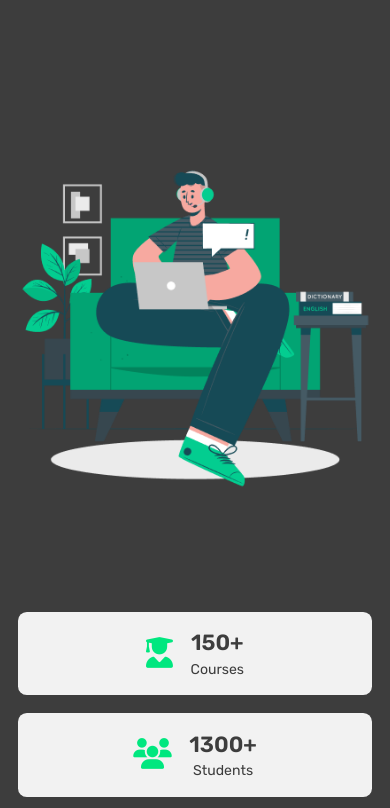
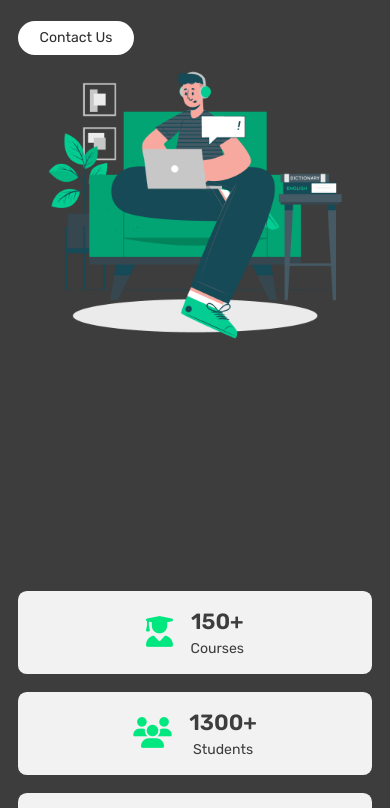
Before and after one commit to haya-ehab/Learnly, a plain HTML site: page index.html in a window 390 px wide. Shown: the part 315-1123 px from the top of the page. Drawn offline with Linux system fonts and the light colour scheme.

Commit message:
Update style.css
another home change

```diff
--- a/style.css
+++ b/style.css
@@ -155,25 +155,24 @@ img {
 
 /* Home Section */
 .home {
+   display: flex;
     align-items: center;
-    justify-content: space-between;
-    flex-wrap: wrap;
-    gap: 2rem;
+    justify-content: center;
     padding: 5rem 2rem;
+    background: var(--dark-bg);
     min-height: 100vh;
-    background: var(--dark-bg);
-    margin-top: 6rem;
-    display: flex;
-    min-height: 70vh;
+    margin-top: 0;
 
 }
 
 .home .row {
-    display: flex;
+   isplay: flex;
     align-items: center;
     flex-wrap: wrap;
     gap: 2rem;
     justify-content: space-between;
+    max-width: 1200px;
+    margin: auto;
 }
 
 .home .row .content {
@@ -729,6 +728,24 @@ h3{
 }
 
 @media (max-width: 768px) {
+
+.home .row{
+flex-direction: column;
+    text-align: center;
+}
+
+    .home .row content{
+text-align: center;
+    }
+
+
+     .home .row .image img {
+    max-width: 300px;
+  }
+}
+
+
+}
     .reviews .review-card{
 flex-direction: column;
         text-align: center;
```
